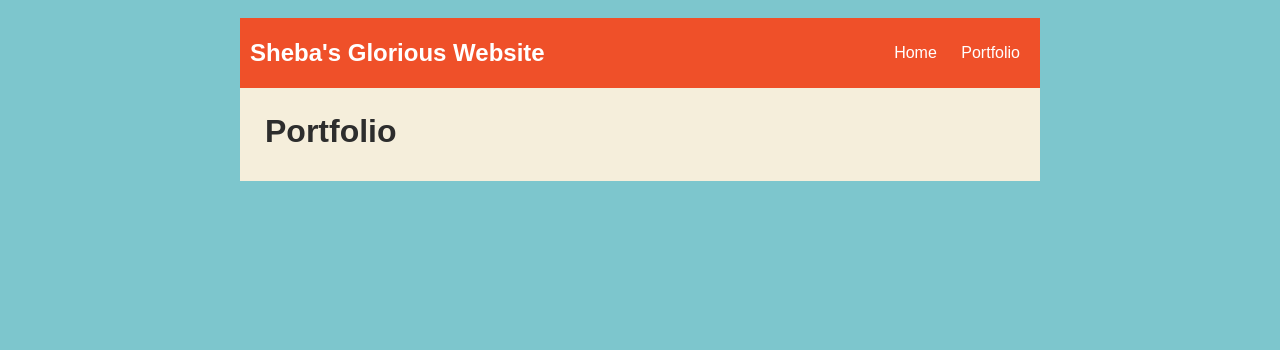
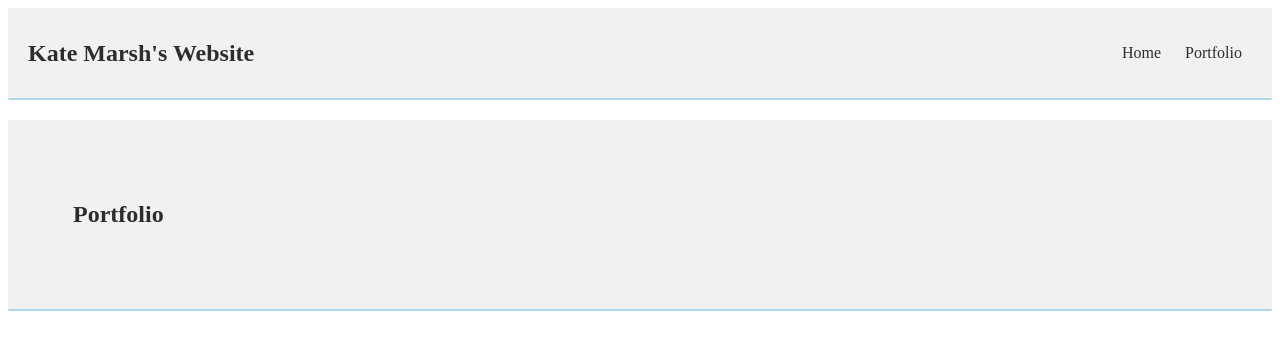
Before and after one commit to katelmarsh/katelmarsh.github.io, a plain HTML site: page portfolio.html in a window 1280 px wide. Drawn offline with nearby package versions, Linux system fonts and the light colour scheme; no server answers.

Commit message:
adding first website

```diff
--- /dev/null
+++ b/main.css
@@ -0,0 +1,108 @@
+
+    body {
+        background: rgb(255, 255, 255);
+        color: rgb(45, 45, 45);
+        padding: 0px;
+    }
+
+    header {
+        font-size: 1.5em;
+        font-weight: bold;
+    }
+
+    h1 {
+        font-size: 1.5em;
+        font-weight: bold;
+    }
+
+    .all-contents {
+        max-width: 900px;
+        margin: auto;
+        font-family: 'Vollkorn', serif;
+        padding: 10px;
+    }
+
+    /* navigation menu */
+    nav {
+        background: rgb(241, 241, 241);
+        margin: 0 auto;
+        margin-bottom: 20px;
+        display: flex;
+        padding: 20px;
+        border-radius: 2px;
+        border-bottom: 2px solid lightblue;
+    }
+
+    nav header {
+        display: flex;
+        align-items: center;
+        flex: 1;
+        font-weight: bold;
+        color: rgb(45, 45, 45);
+    }
+
+    nav ul {
+        list-style-image: none;
+    }
+
+    nav li {
+        display: inline-block;
+        padding: 0 10px;
+        color: lightblue;
+    }
+
+    nav a {
+        text-decoration: none;
+        color: rgb(45,45,45);
+    }
+
+    /* main container area beneath menu */
+    main {
+        background: rgb(241, 241, 241);
+        display: flex;
+        padding: 50px;
+        border-radius: 2px;
+        border-bottom: 2px solid lightblue;
+    }
+
+    .sidebar {
+        margin-right: 25px;
+        padding: 30px;
+    }
+
+    .sidebar img {
+        max-width: none;
+        width: 200px;
+        box-shadow: -2px 5px 20px rgb(45, 45, 45);
+    }
+
+    .content {
+        flex: 1;
+        padding: 15px;
+    }
+
+    .interests header {
+        font-size: 1.25em;
+    }
+
+    /* portfolio styles */
+    #portfolio {
+        list-style-type: none;
+        padding-left: 0;
+    }
+
+    #portfolio li {
+        background: #fff;
+        padding: 10px;
+        border-radius: 10px;
+        margin-bottom: 10px;
+    }
+
+    #portfolio li:hover {
+        background: #eee;
+    }
+
+    #portfolio a {
+        text-decoration: none;
+        color: #454545;
+    }
--- a/portfolio.html
+++ b/portfolio.html
@@ -2,92 +2,17 @@
 <html>
     <head>
         <title>Portfolio -- Kate Marsh</title>
-        <style type="text/css">
-            body {
-                background: rgb(125, 198, 205);
-                color: rgb(45, 45, 45);
-                padding: 10px;
-                font-family: arial;
-            }
-            header {
-                font-size: 1.5em;
-                font-weight: bold;
-            }
-            h1 {
-                margin: 10px;
-            }
-            #all-contents {
-                max-width: 800px;
-                margin: auto;
-            }
-
-            /* navigation menu */
-            nav {
-                background: rgb(239, 80, 41);
-                margin: 0 auto;
-                display: flex;
-                padding: 10px;
-            }
-            nav header {
-                display: flex;
-                align-items: center;
-                color: rgb(255, 255, 255);
-                flex: 1;
-            }
-            nav ul {
-                list-style-image: none;
-            }
-            nav li {
-                display: inline-block;
-                padding: 0 10px;
-            }
-            nav a {
-                text-decoration: none;
-                color: #fff;
-            }
-
-            /* main container area beneath menu */
-            main {
-                background: rgb(245, 238, 219);
-                display: flex;
-            }
-            .content {
-                flex: 1;
-                padding: 15px;
-            }
-            /* portfolio styles */
-            #portfolio {
-                list-style-type: none;
-                padding-left: 0;
-            }
-
-            #portfolio li {
-                background: #fff;
-                padding: 10px;
-                border-radius: 10px;
-                margin-bottom: 10px;
-            }
-
-            #portfolio li:hover {
-                background: #eee;
-            }
-
-            #portfolio a {
-                text-decoration: none;
-                color: #454545;
-            }
-        </style>
+        <link href="https://fonts.googleapis.com/css?family=Vollkorn:400,600" rel="stylesheet">
+        <link rel="stylesheet" type="text/css" href="main.css">
     </head>
 
     <body>
       <div id="all-contents">
         <nav>
-            <header>Sheba's Glorious Website</header>
+            <header>Kate Marsh's Website</header>
             <ul>
-                <li><a href="index.html">Home</a>
-                </li>
-                <li><a href="portfolio.html">Portfolio</a>
-                </li>
+                <li><a href="index.html">Home</a></li>
+                <li><a href="portfolio.html">Portfolio</a></li>
             </ul>
         </nav>
         <main>
@@ -97,7 +22,6 @@
             </div>
         </main>
       </div>
-
         <script src="https://ajax.googleapis.com/ajax/libs/jquery/2.1.3/jquery.min.js"></script>
         <script id="portfolioScript">$(document).ready(function() {$.getJSON('projects/projects.json').then(function(data) { data.projects.forEach(function(project){ $('#portfolio').append('<li><a href="projects/' + project.name + '/">' + project.title + ' : ' + project.description + '</a></li>'); }); }); });</script>
     </body>
```
Also changed, not shown: index.html (+8 -3 lines).
